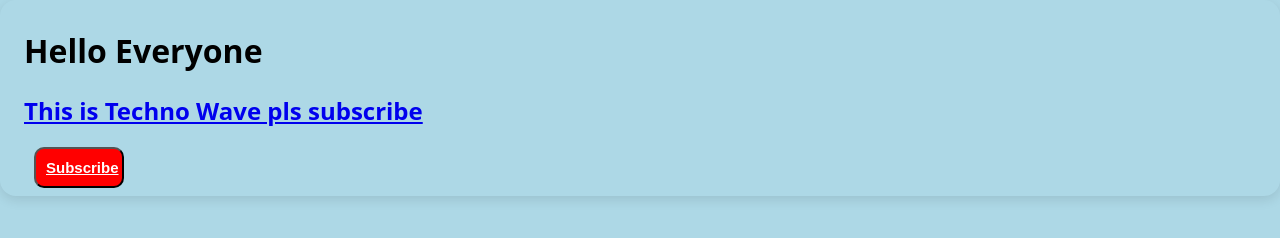
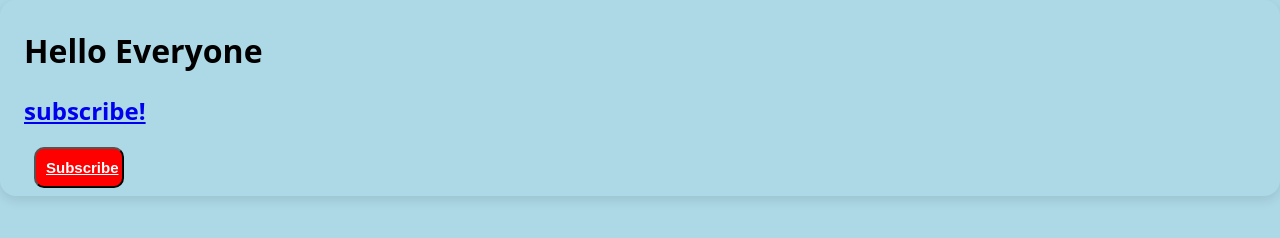
Before and after one commit to TECHNOWAVE2400/TECHNOWAVE2400.github.io, a plain HTML site: page index.html in a window 1280 px wide. Drawn offline with Linux system fonts and the light colour scheme.

Commit message:
Update index.html

```diff
--- a/index.html
+++ b/index.html
@@ -10,7 +10,7 @@
     <body>
         <h1>Hello Everyone</h1>
         <p><a href="TECHNOWAVE2400.github.io"</a></p>
-        <h2> This is Techno Wave pls subscribe </h2>
+        <h2> subscribe! </h2>
         <button><a href="https://youtube.com/@TechnoblastInfinity">Subscribe</a></button>
     </body>
 </html>
```
